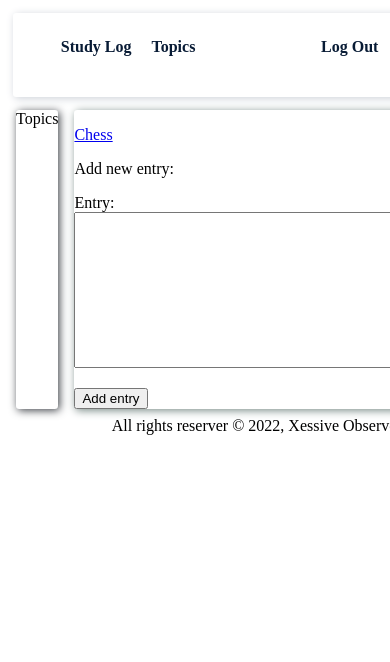
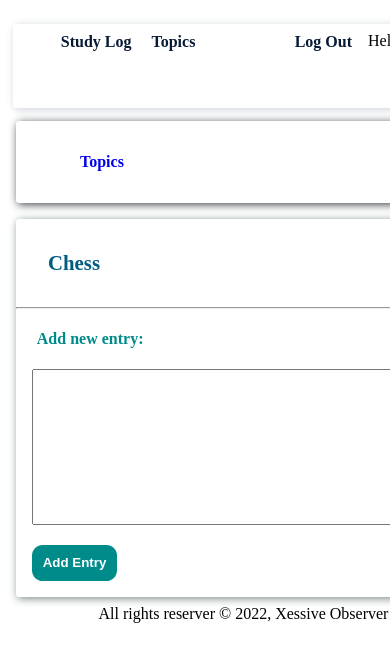
Before and after one commit to XessiveObserver/StudyLog, a Django app: page /new_entry/1/ in a window 390 px wide; the page is wider, and only the part inside the window is pictured. Shown: the top 662 px of that part. Run offline with Django 3.2, Linux system fonts and the light colour scheme; a user stored in the database is signed in; data comes from the database, SQL or seed files in the repository; both versions use the stored data as it was after the commit.

Commit message:
responsiveness achieved.

```diff
--- a/StudyLogs/forms.py
+++ b/StudyLogs/forms.py
@@ -13,5 +13,5 @@ class EntryForm(forms.ModelForm):
     class Meta:
         model = Entry
         fields = ['text']
-        labels = {'text': 'Entry:'}
+        labels = {'text': ''}
         widgets = {'text': forms.Textarea(attrs={'cols': 50})}
--- a/StudyLogs/static/css/base.css
+++ b/StudyLogs/static/css/base.css
@@ -34,8 +34,6 @@ nav-link a:visited{
 
 /* Grid layout */
 .header{
-    display: flex;
-    flex-direction: column;
     grid-area: header;
 }
 
@@ -44,6 +42,13 @@ nav-link a:visited{
     box-shadow: 0.1em 0.1em 0.5em rgb(60, 64, 70);
     border-radius: 0.2em;
     margin:0.5em;
+    padding: 1em;
+}
+
+.topics {
+    text-decoration: none;
+    margin: 3em;
+    font-weight: bolder;
 }
 
 .article{
@@ -67,8 +72,8 @@ nav-link a:visited{
 }
 
 @media (max-width: 500px) {
-    .wrapper {
-    grid-template-columns: 1fr;
+    .container {
+    grid-template-columns: 4fr;
     grid-template-areas:
     "header"
     "sidebar"
@@ -76,25 +81,3 @@ nav-link a:visited{
     "footer";
     }
     }
-
-    @media (max-width: 480px) {
-        .wrapper {
-        grid-template-columns: 1fr;
-        grid-template-areas:
-        "header"
-        "sidebar"
-        "content"
-        "footer";
-        }
-        }
-
-        @media (max-width: 370px) {
-            .wrapper {
-            grid-template-columns: 1fr;
-            grid-template-areas:
-            "header"
-            "sidebar"
-            "content"
-            "footer";
-            }
-            }
--- /dev/null
+++ b/StudyLogs/static/css/edit-entry.css
@@ -0,0 +1,34 @@
+.edit-entry {
+    margin: 2em;
+}
+.edit-entry a {
+    text-decoration: none;
+    text-transform: capitalize;
+    font-weight: bolder;
+    color: rgb(47, 79, 77);
+    font-size: 1.3em;
+}
+.edit-entry a:hover {
+    color: green;
+}
+
+.edit-entry-lable {
+    margin: 1em;
+    color: #000;
+    font-weight: bold;
+    text-transform: capitalize;
+}
+
+.form {
+    margin: 1em;
+}
+
+.save-changes {
+    background-color: darkgreen;
+    color: white;
+    padding: 0.8em;
+    text-transform: capitalize;
+    font-weight: bold;
+    border: none;
+    border-radius: 0.8em;
+}
--- /dev/null
+++ b/StudyLogs/static/css/new-entry.css
@@ -0,0 +1,30 @@
+.topic-link {
+    margin: 2em;
+}
+
+.topic-link a {
+    text-decoration: none;
+    color: rgb(0, 92, 128);
+    font-weight: bolder;
+    font-size: 1.3em;
+}
+.topic-link a:hover {
+    color: darkblue;
+}
+.add-new-entry-lable {
+    margin: 1.3em;
+    color: darkcyan;
+    font-weight: bold;
+}
+.form{
+    margin: 1.3em;
+}
+.add-entry {
+    background-color: darkcyan;
+    color: white;
+    font-weight: bolder;
+    padding: 0.8em;
+    border: none;
+    border-radius: 0.8em;
+    text-transform: capitalize;
+}
--- /dev/null
+++ b/StudyLogs/static/css/new-topic.css
@@ -0,0 +1,19 @@
+.new-topic{
+    margin: 1em;
+    color: darkgreen;
+    font-size: 1.3em;
+    text-transform: capitalize;
+    font-weight: bolder;
+}
+.form{
+    margin: 1em;
+
+}
+.add-topic {
+    border: none;
+    padding: 0.8em;
+    color: white;
+    background-color: darkgreen;
+    text-transform: capitalize;
+    border-radius: 0.8em;
+}
--- a/StudyLogs/static/css/topic.css
+++ b/StudyLogs/static/css/topic.css
@@ -5,10 +5,6 @@
     color: rgb(9, 12, 90);
 }
 
-.horizontal-topic{
-    width: 58em;
-    opacity: 0.5;
-}
 
 .entries {
     margin: 2em;
@@ -52,3 +48,7 @@
     padding: 0.4em;
 
 }
+.empty {
+    color: darkred;
+    font-weight: bold;
+}
--- a/StudyLogs/static/css/topics.css
+++ b/StudyLogs/static/css/topics.css
@@ -3,11 +3,6 @@
     font-size: 1.5em;
     color: rgb(5, 63, 5);
     margin: 2em;
-}
-
-.horizontal-topics{
-    width: 55em;
-    opacity: 0.5;
 }
 
 .topics li {
--- a/StudyLogs/templates/StudyLogs/base.html
+++ b/StudyLogs/templates/StudyLogs/base.html
@@ -15,6 +15,9 @@
         <link rel="stylesheet" href="{% static 'css/index.css' %}">
         <link rel="stylesheet" href="{% static 'css/topics.css' %}">
         <link rel="stylesheet" href="{% static 'css/topic.css' %}">
+        <link rel="stylesheet" href="{% static 'css/new-entry.css' %}">
+        <link rel="stylesheet" href="{% static 'css/new-topic.css' %}">
+        <link rel="stylesheet" href="{% static 'css/edit-entry.css' %}">
     {% endblock css %}
 </head>
 <body>
@@ -45,7 +48,13 @@
                 </ul>
             </nav>
         </header>
-        <aside class="aside">{% block aside %}Topics{% endblock aside %}</aside>
+        <aside class="aside">
+            {% block aside %}
+                <p>
+                    <a href="{% url 'StudyLogs:topics' %}" class="topics">Topics</a>
+                </p>
+            {% endblock aside %}
+        </aside>
         <article class="article">{% block content%}{% endblock content %}</article>
         <footer class="footer">All rights reserver &copy; 2022, Xessive Observer</footer>
     </div>
--- a/StudyLogs/templates/StudyLogs/new_entry.html
+++ b/StudyLogs/templates/StudyLogs/new_entry.html
@@ -1,18 +1,20 @@
 {% extends 'StudyLogs/base.html' %}
 
 {% block content %}
-    <p>
+    <p class="topic-link">
         <a href="{% url 'StudyLogs:topic' topic.id %}">{{ topic }}</a>
     </p>
 
-    <p>
+    <hr>
+
+    <p class="add-new-entry-lable">
         Add new entry:
     </p>
 
-    <form action="{% url 'StudyLogs:new_entry' topic.id %}" method="POST">
+    <form action="{% url 'StudyLogs:new_entry' topic.id %}" method="POST" class="form">
         {% csrf_token %}
         {{ form.as_p }}
-        <button name="submit">Add entry</button>
+        <button name="submit" class="add-entry">Add entry</button>
     </form>
 
 {% endblock content %}
--- a/StudyLogs/templates/StudyLogs/topic.html
+++ b/StudyLogs/templates/StudyLogs/topic.html
@@ -3,7 +3,7 @@
 {% block content %}
 
     <p class="topic">Topic: {{ topic }}</p>
-    <hr class="horizontal-topic">
+    <hr>
 
     <p class="entries">Entries</p>
     <p class="add-new-entry">
@@ -23,7 +23,7 @@
                 </p>
             </li>
         {% empty %}
-            <li>
+            <li class="empty">
                 There are no entries for this topic yet.
             </li>
         {% endfor %}
--- a/StudyLogs/templates/StudyLogs/topics.html
+++ b/StudyLogs/templates/StudyLogs/topics.html
@@ -2,7 +2,7 @@
 
 {% block content %}
     <p class="topics-heading">Topics</p>
-    <hr class="horizontal-topics">
+    <hr>
 
     <ul class="topics">
         {% for topic in topics %}
```
Also changed, not shown: StudyLogs/templates/StudyLogs/edit_entry.html (+6 -4 lines), StudyLogs/templates/StudyLogs/new_topic.html (+5 -3 lines), db.sqlite3.
